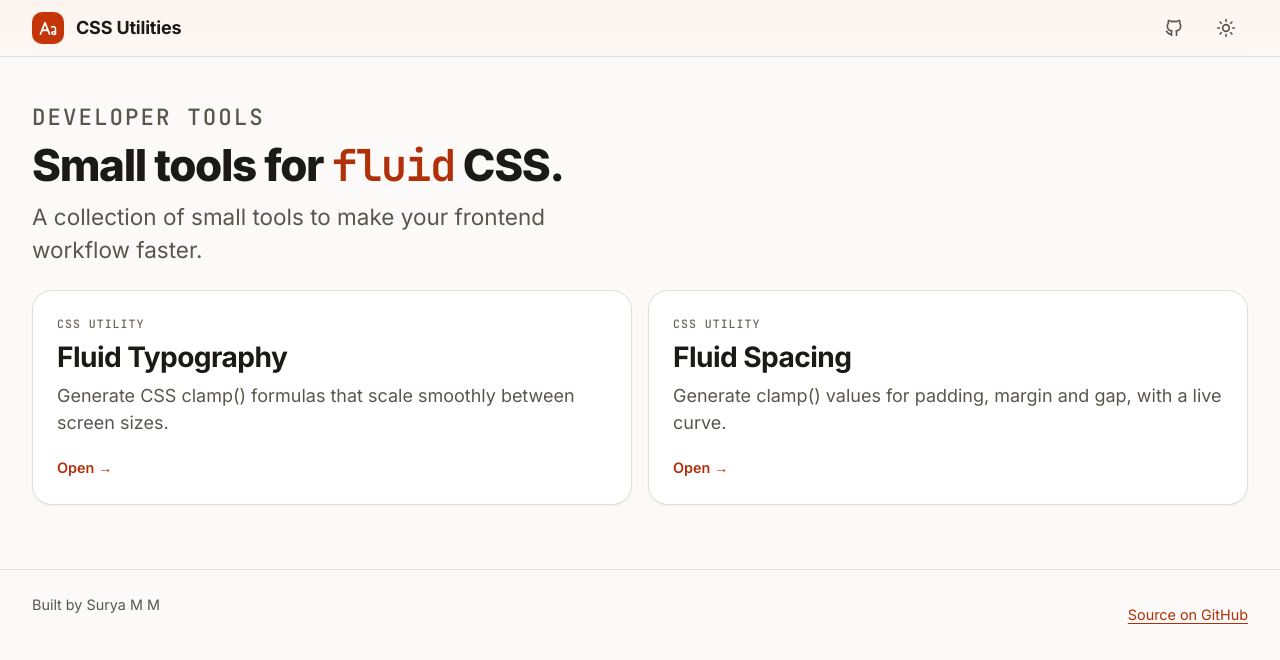
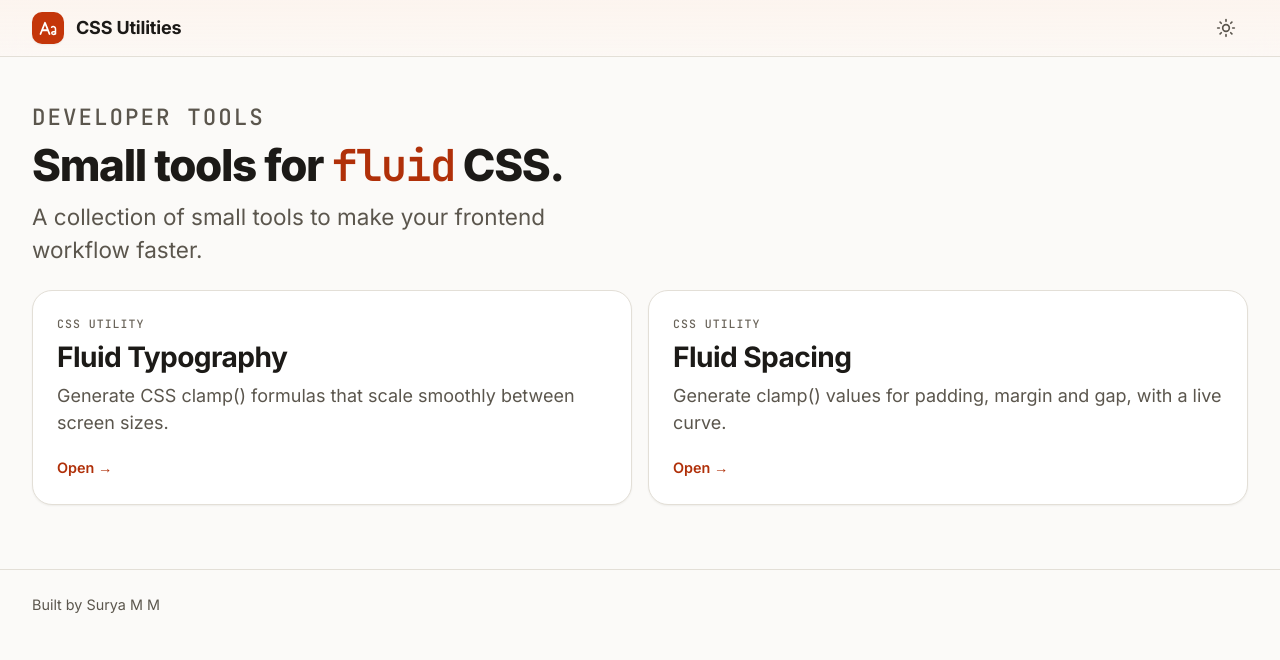
Before and after one commit to suryamm-rgb/fluidTypography, a Next.js app: page / in a window 1280 px wide. Shown: the top 660 px of the page. Built offline with nearby package versions, Linux system fonts and the light colour scheme.

Commit message:
fix: remove the github link

```diff
--- a/src/app/page.tsx
+++ b/src/app/page.tsx
@@ -1,5 +1,5 @@
 import Link from "next/link";
-import Header, { REPO_URL } from "../components/Header";
+import Header from "../components/Header";
 
 const tools = [
   {
@@ -52,9 +52,6 @@ export default function Home() {
       <footer className="site-footer">
         <div className="container">
           <span>Built by Surya M M</span>
-          <a className="link-tap" href={REPO_URL} target="_blank" rel="noopener noreferrer">
-            Source on GitHub<span className="sr-only"> (opens in a new tab)</span>
-          </a>
         </div>
       </footer>
     </div>
--- a/src/components/DocsPanel.jsx
+++ b/src/components/DocsPanel.jsx
@@ -1,6 +1,5 @@
 "use client";
 import Card from "./Card";
-import { REPO_URL } from "./Header";
 
 const SECTIONS = [
   {
@@ -46,9 +45,7 @@ export default function DocsPanel() {
         ))}
       </div>
       <p className="card__sub" style={{ marginTop: "var(--space-4)" }}>
-        <a className="link-tap" href={`${REPO_URL}/tree/main/docs`} target="_blank" rel="noopener noreferrer">
-          Read the full documentation<span className="sr-only"> (opens in a new tab)</span>
-        </a>
+        Full documentation is in the <code>docs</code> folder of the project.
       </p>
     </Card>
   );
--- a/src/components/FluidTypographyGenerator.jsx
+++ b/src/components/FluidTypographyGenerator.jsx
@@ -1,7 +1,7 @@
 "use client";
 import { useCallback, useMemo, useState } from "react";
 import { useRouter, useSearchParams } from "next/navigation";
-import Header, { REPO_URL } from "./Header";
+import Header from "./Header";
 import { ToastProvider } from "./Toast";
 import Tabs, { panelId, tabId } from "./Tabs";
 import InputPanel from "./InputPanel";
@@ -227,9 +227,6 @@ export default function FluidTypographyGenerator() {
         <footer className="site-footer">
           <div className="container">
             <span>Built by Surya M M</span>
-            <a className="link-tap" href={REPO_URL} target="_blank" rel="noopener noreferrer">
-              Source on GitHub<span className="sr-only"> (opens in a new tab)</span>
-            </a>
           </div>
         </footer>
       </div>
--- a/src/components/Header.jsx
+++ b/src/components/Header.jsx
@@ -1,8 +1,6 @@
 import Link from "next/link";
 import ThemeToggle from "./ThemeToggle";
-import { GithubIcon, LogoMark } from "./Icons";
-
-export const REPO_URL = "https://github.com/suryamm-rgb/fluidTypography";
+import { LogoMark } from "./Icons";
 
 export default function Header({ title = "Fluid Typography" }) {
   return (
@@ -15,16 +13,6 @@ export default function Header({ title = "Fluid Typography" }) {
           <span className="brand__name">{title}</span>
         </Link>
         <div className="header-actions">
-          <a
-            className="icon-btn"
-            href={REPO_URL}
-            target="_blank"
-            rel="noopener noreferrer"
-            aria-label="View source on GitHub (opens in a new tab)"
-            title="GitHub"
-          >
-            <GithubIcon />
-          </a>
           <ThemeToggle />
         </div>
       </div>
--- a/src/components/Icons.jsx
+++ b/src/components/Icons.jsx
@@ -29,9 +29,6 @@ export const SunIcon = make(
   </>,
 );
 export const MoonIcon = make(<path d="M21 12.8A9 9 0 1 1 11.2 3a7 7 0 0 0 9.8 9.8z" />);
-export const GithubIcon = make(
-  <path d="M9 19c-4.3 1.4-4.3-2.5-6-3m12 5v-3.5c0-1 .1-1.4-.5-2 2.8-.3 5.5-1.4 5.5-6a4.6 4.6 0 0 0-1.3-3.2 4.2 4.2 0 0 0-.1-3.2s-1.1-.3-3.5 1.3a12.3 12.3 0 0 0-6.2 0C6.5 2.8 5.4 3.1 5.4 3.1a4.2 4.2 0 0 0-.1 3.2A4.6 4.6 0 0 0 4 9.5c0 4.6 2.7 5.7 5.5 6-.6.6-.6 1.2-.5 2V21" />,
-);
 export const CopyIcon = make(
   <>
     <rect x="9" y="9" width="13" height="13" rx="2" />
```
Also changed, not shown: src/components/FluidSpacingGenerator.jsx (+2 -9 lines), 2 other files (tests, documents, lock files or other folders).
